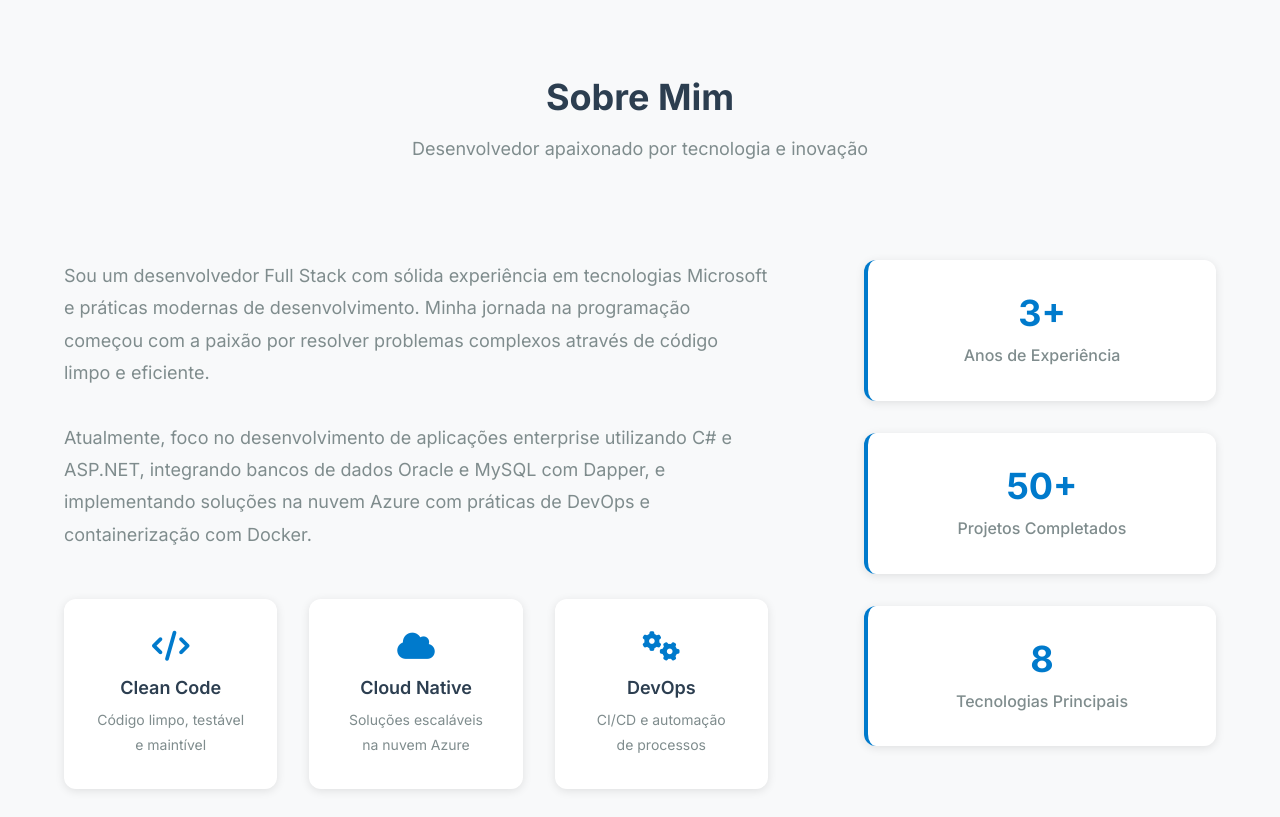
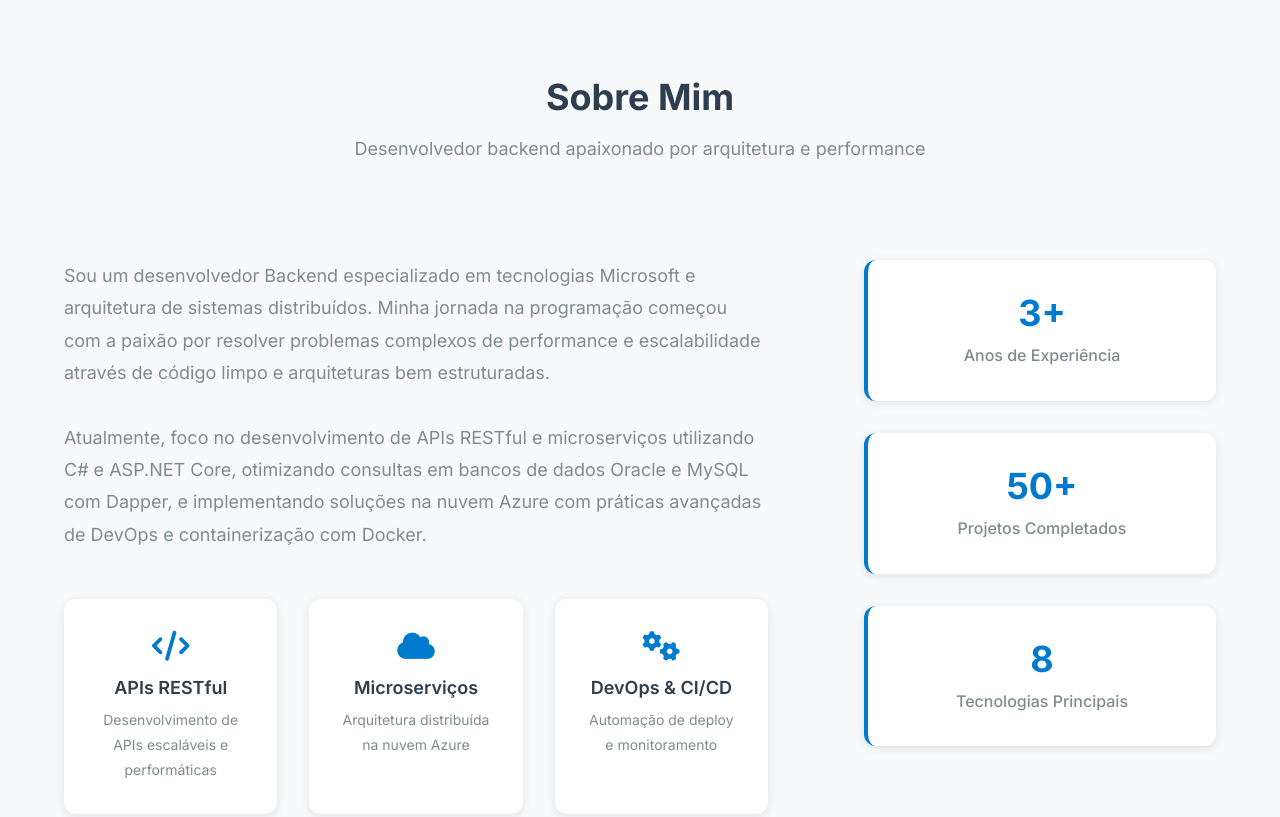
Before and after one commit to felipedelmondes/Portifolio, a plain HTML site: page index.html in a window 1280 px wide. Shown: the part 820-1637 px from the top of the page. Drawn offline with Linux system fonts and the light colour scheme.

Commit message:
refactor: Ajusta foco do portfólio para desenvolvimento backend
- Altera título de Full Stack para Backend Developer
- Atualiza descrição hero para focar em APIs e sistemas backend
- Modifica seção sobre para destacar arquitetura e microserviços
- Ajusta highlights para APIs RESTful, Microserviços e DevOps
- Atualiza meta description para desenvolvimento backend

```diff
--- a/index.html
+++ b/index.html
@@ -4,7 +4,7 @@
     <meta charset="UTF-8">
     <meta name="viewport" content="width=device-width, initial-scale=1.0">
     <title>Felipe Delmondes - Desenvolvedor Back End</title>
-    <meta name="description" content="Portfólio de Felipe Delmondes - Desenvolvedor Back End especializado em C#, ASP.NET, Azure e DevOps">
+    <meta name="description" content="Portfólio de Felipe Delmondes - Desenvolvedor Backend especializado em C#, ASP.NET, Azure e DevOps">
 
     <!-- Favicon -->
     <link rel="icon" type="image/x-icon" href="assets/favicon.ico">
@@ -62,10 +62,10 @@
                         <h1 class="hero-title">
                             Olá, eu sou <span class="text-accent">Felipe Delmondes</span>
                         </h1>
-                        <h2 class="hero-subtitle">Desenvolvedor Full Stack</h2>
+                        <h2 class="hero-subtitle">Desenvolvedor Backend</h2>
                         <p class="hero-description">
-                            Especializado em desenvolvimento de aplicações robustas com C#, ASP.NET e tecnologias cloud.
-                            Apaixonado por criar soluções eficientes e escaláveis usando as melhores práticas de DevOps.
+                            Especializado em desenvolvimento de APIs robustas e sistemas backend escaláveis com C#, ASP.NET e tecnologias cloud.
+                            Apaixonado por arquitetura de software, performance e integração de dados usando as melhores práticas de DevOps.
                         </p>
                         <div class="hero-buttons">
                             <a href="#contact" class="btn btn-primary">Entre em Contato</a>
@@ -105,35 +105,35 @@
             <div class="container">
                 <div class="section-header">
                     <h2 class="section-title">Sobre Mim</h2>
-                    <p class="section-subtitle">Desenvolvedor apaixonado por tecnologia e inovação</p>
+                    <p class="section-subtitle">Desenvolvedor backend apaixonado por arquitetura e performance</p>
                 </div>
                 <div class="about-content">
                     <div class="about-text">
                         <p>
-                            Sou um desenvolvedor Full Stack com sólida experiência em tecnologias Microsoft e práticas modernas
-                            de desenvolvimento. Minha jornada na programação começou com a paixão por resolver problemas complexos
-                            através de código limpo e eficiente.
+                            Sou um desenvolvedor Backend especializado em tecnologias Microsoft e arquitetura de sistemas distribuídos.
+                            Minha jornada na programação começou com a paixão por resolver problemas complexos de performance e escalabilidade
+                            através de código limpo e arquiteturas bem estruturadas.
                         </p>
                         <p>
-                            Atualmente, foco no desenvolvimento de aplicações enterprise utilizando C# e ASP.NET, integrando
-                            bancos de dados Oracle e MySQL com Dapper, e implementando soluções na nuvem Azure com práticas
-                            de DevOps e containerização com Docker.
+                            Atualmente, foco no desenvolvimento de APIs RESTful e microserviços utilizando C# e ASP.NET Core,
+                            otimizando consultas em bancos de dados Oracle e MySQL com Dapper, e implementando soluções na nuvem Azure
+                            com práticas avançadas de DevOps e containerização com Docker.
                         </p>
                         <div class="about-highlights">
                             <div class="highlight-item">
                                 <i class="fas fa-code"></i>
-                                <h4>Clean Code</h4>
-                                <p>Código limpo, testável e maintível</p>
+                                <h4>APIs RESTful</h4>
+                                <p>Desenvolvimento de APIs escaláveis e performáticas</p>
                             </div>
                             <div class="highlight-item">
                                 <i class="fas fa-cloud"></i>
-                                <h4>Cloud Native</h4>
-                                <p>Soluções escaláveis na nuvem Azure</p>
+                                <h4>Microserviços</h4>
+                                <p>Arquitetura distribuída na nuvem Azure</p>
                             </div>
                             <div class="highlight-item">
                                 <i class="fas fa-cogs"></i>
-                                <h4>DevOps</h4>
-                                <p>CI/CD e automação de processos</p>
+                                <h4>DevOps & CI/CD</h4>
+                                <p>Automação de deploy e monitoramento</p>
                             </div>
                         </div>
                     </div>
```
